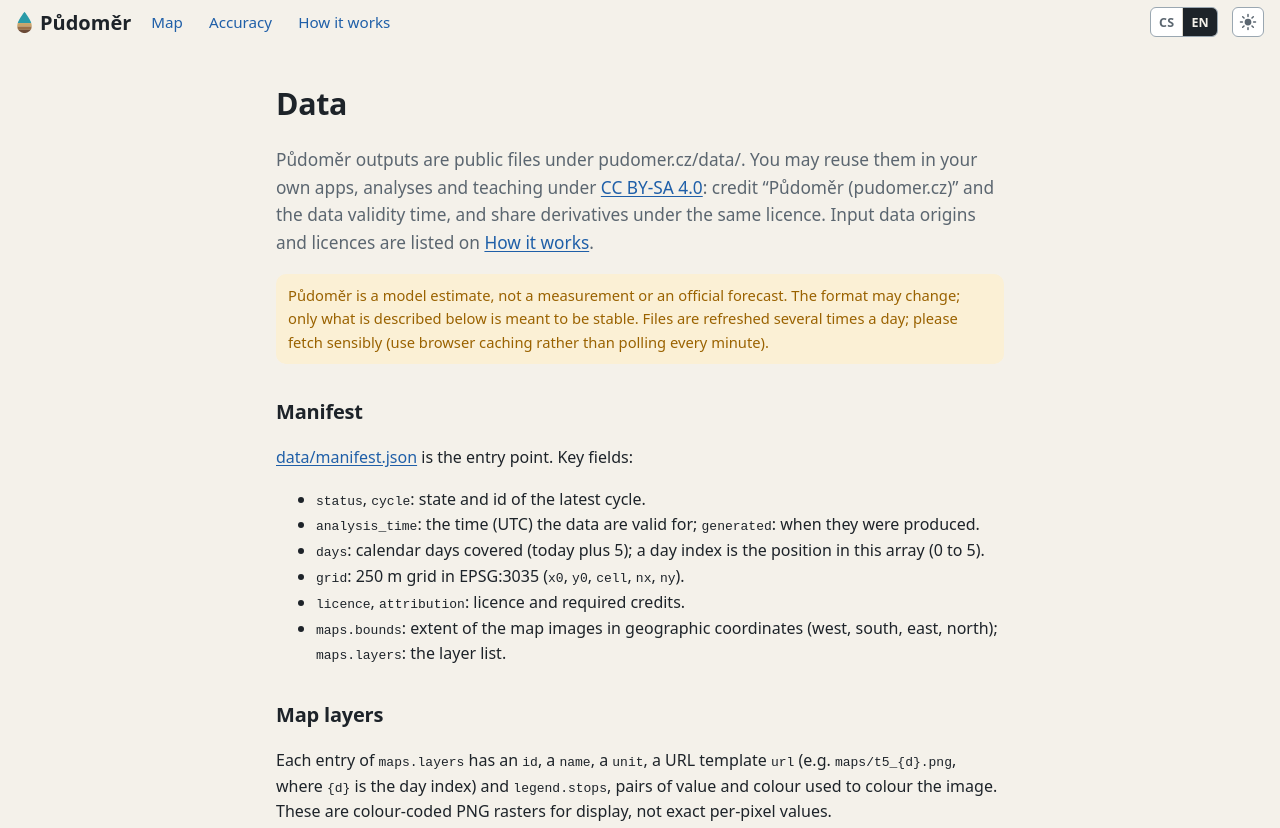
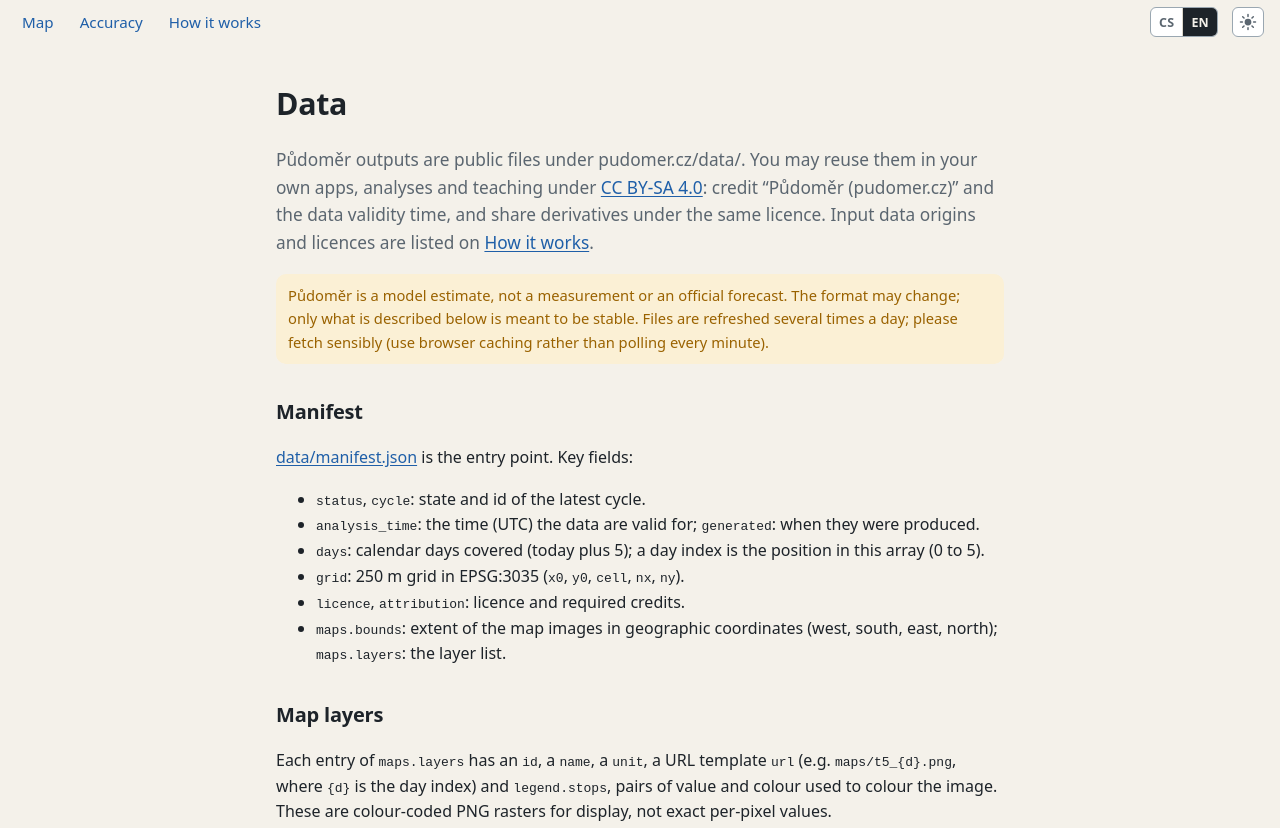
Before and after one commit to JerryWoof/SoilCast, a website built with Vite: page web/data.html in a window 1280 px wide. Shown: the top 828 px of the page. Built offline with nearby package versions, Linux system fonts and the light colour scheme.

Commit message:
web: drop the logo from the header for a simpler top bar
Co-Authored-By: Claude Opus 5.5 <noreply@anthropic.com>

```diff
--- a/web/data.html
+++ b/web/data.html
@@ -38,7 +38,6 @@
   </head>
   <body data-page="data">
     <header class="top">
-      <a class="brand" href="./" aria-label="Půdoměr"><svg class="logo" viewBox="10 4 60 80" aria-hidden="true"><defs><clipPath id="logo-drop"><path d="M40 6C40 6 14 38 14 56a26 26 0 0 0 52 0C66 38 40 6 40 6z"/></clipPath></defs><g clip-path="url(#logo-drop)"><rect x="0" y="0" width="80" height="46" fill="#2a9ba8"/><rect x="0" y="46" width="80" height="12" fill="#c9a46a"/><rect x="0" y="58" width="80" height="12" fill="#9a7048"/><rect x="0" y="70" width="80" height="20" fill="#6b4a36"/></g></svg><span class="brand-name">Půdoměr</span></a>
       <nav>
         <a href="./" data-i18n="nav.map">Mapa</a>
         <a href="presnost.html" data-i18n="nav.accuracy">Přesnost</a>
```
Also changed, not shown: web/index.html (+0 -1 lines), web/jak-to-funguje.html (+0 -1 lines), web/presnost.html (+0 -1 lines).
